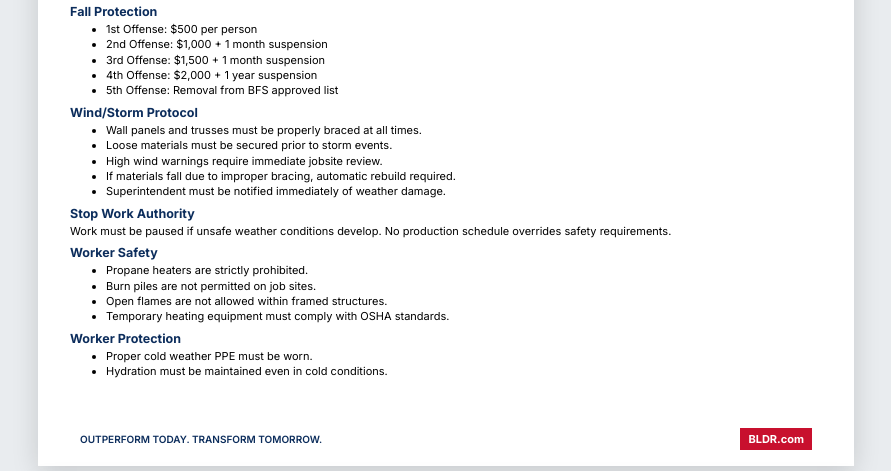
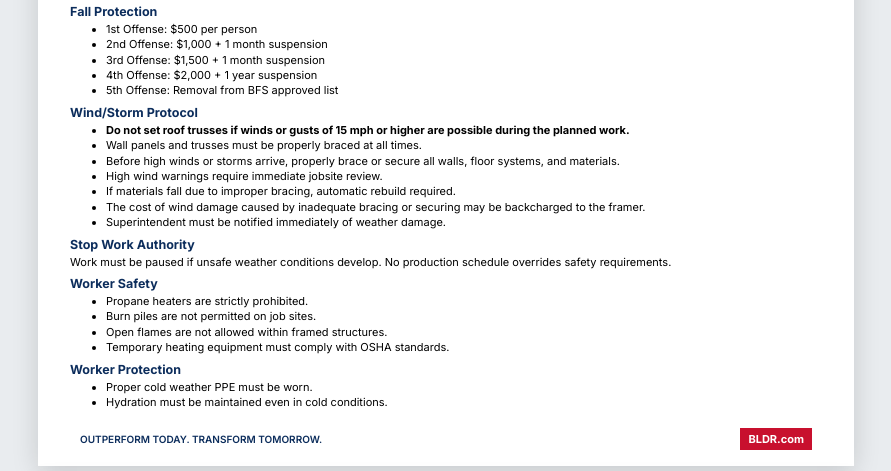
Before and after one commit to jacobhdavis95-dot/BFS-Raleigh-Stand-Down, a plain HTML site: page index.html in a window 1280 px wide. Shown: the part 2900-3371 px from the top of the page, without its empty margins (194-1085 px from the left). Drawn offline with nearby package versions, Linux system fonts and the light colour scheme.

Commit message:
Update Stand Down wind and storm protocol

```diff
--- a/index.html
+++ b/index.html
@@ -781,10 +781,12 @@ Had framer sign Subcontractor Agreement Safety Orientation Form.
 <div class="section-title">Wind/Storm Protocol</div>
 
   <ul style="line-height:1.7;">
+    <li><strong>Do not set roof trusses if winds or gusts of 15 mph or higher are possible during the planned work.</strong></li>
     <li>Wall panels and trusses must be properly braced at all times.</li>
-    <li>Loose materials must be secured prior to storm events.</li>
+    <li>Before high winds or storms arrive, properly brace or secure all walls, floor systems, and materials.</li>
     <li>High wind warnings require immediate jobsite review.</li>
     <li>If materials fall due to improper bracing, automatic rebuild required.</li>
+    <li>The cost of wind damage caused by inadequate bracing or securing may be backcharged to the framer.</li>
     <li>Superintendent must be notified immediately of weather damage.</li>
   </ul>
 
```
